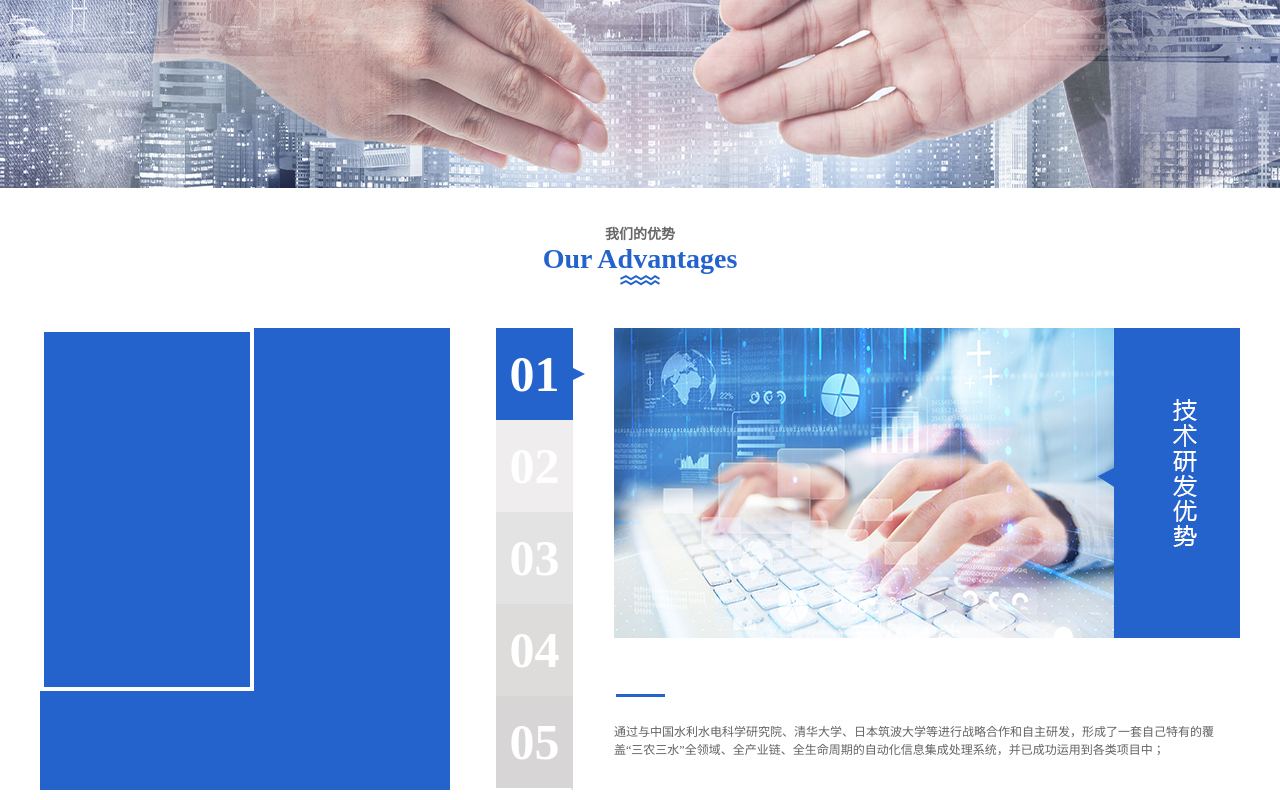
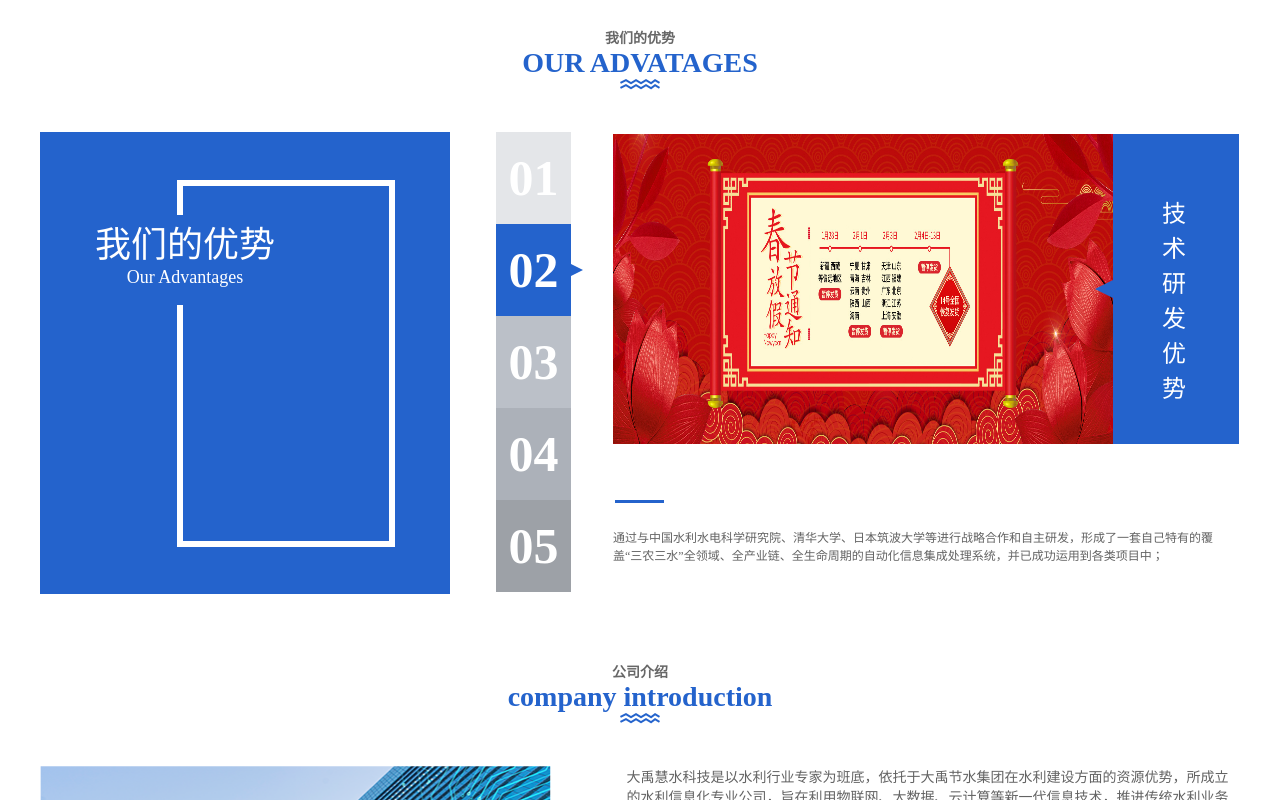
Before and after one commit to yanglixinflw/dayuhuishuiguanwang, a Vue app: page /companyProfile in a window 1280 px wide. Shown: the part 480-1280 px from the top of the page. Built offline with nearby package versions, Linux system fonts and the light colour scheme.

Commit message:
公司介绍

```diff
--- a/src/components/CompanyProfile/CompanyProfile.vue
+++ b/src/components/CompanyProfile/CompanyProfile.vue
@@ -5,61 +5,66 @@
             <main>
                 <div class="title">
                     <h1>我们的优势</h1>
-                    <div class='EnTitle'>Our Advantages</div>
+                    <div class='EnTitle'>OUR ADVATAGES</div>
                     <img class="icon" src='../../assets/icon.png'/>
+                    <!-- <div class="icon"></div> -->
                 </div>
                 <div class="content">
                     <div class="contentLeft">
                         <div class="kuang"></div>
+                        <div class="picDescription">
+                            <div class='picTitle'>我们的优势</div>
+                            <div class="picEnTitle">Our Advantages</div>
+                        </div>
                     </div>
                     <div class="contentRight">
-                        <el-tabs :tab-position="tabPosition" style="height: 462px;">
-                            <el-tab-pane label="01">
-                                <div>
+                        <ul class="sign">
+                            <li v-for="(dot, i) in sliders" :key="i"
+                                :class="{dotted: i === (currentIndex-1)}"
+                                @click = jump(i+1)
+                            >
+                                {{dot.num}}
+                                <span
+                                    :class="{active: i === (currentIndex-1)}"
+                                >
+                                </span>
+                            </li>
+                        </ul>
+                        <ul class="container" :style="containerStyle">
+                            <li>
                                 <div class="img">
-                                        <img src='../../assets/advantages2.jpg'/>
+                                    <img :src="sliders[sliders.length - 1].img" alt=""/>
+                                     <div class="instructions">
+                                        <div class='word'>{{sliders[sliders.length - 1].word}}</div>
+                                        <div class="triangle"></div>
+                                    </div>
                                 </div>
                                 <div class="line"></div>
-                                    <div class="description">通过与中国水利水电科学研究院、清华大学、日本筑波大学等进行战略合作和自主研发，形成了一套自己特有的覆盖“三农三水”全领域、全产业链、全生命周期的自动化信息集成处理系统，并已成功运用到各类项目中；</div>
+                                <div class="description">{{sliders[sliders.length - 1].data}}</div>
+                            </li>
+                            <li v-for="(item, index) in sliders" :key="index">
+                                <div class="img">
+                                    <img :src="item.img" alt=""/>
+                                    <div class="instructions">
+                                        <div class='word'>{{item.word}}</div>
+                                        <div class="triangle"></div>
                                     </div>
-                            </el-tab-pane>
-                            <el-tab-pane label="02">
-                                <div>
-                                    <div class="img">
-                                        <img src='../../assets/advantages2.jpg'/>
                                 </div>
                                 <div class="line"></div>
-                                    <div class="description">通过与中国水利水电科学研究院、清华大学、日本筑波大学等进行战略合作和自主研发，形成了一套自己特有的覆盖“三农三水”全领域、全产业链、全生命周期的自动化信息集成处理系统，并已成功运用到各类项目中；</div>
+                                <div class="description">{{item.data}}</div>
+                            </li>
+                            <li>
+                                <div class="img">
+                                    <img :src="sliders[0].img" alt=""/>
+                                    <div class="instructions">
+                                        <div class='word'>{{sliders[0].word}}</div>
+                                        <div class="triangle"></div>
                                     </div>
-                            </el-tab-pane>
-                            <el-tab-pane label="03">
-                                <div>
-                                    <div class="img">
-                                        <img src='../../assets/advantages2.jpg'/>
                                 </div>
                                 <div class="line"></div>
-                                    <div class="description">通过与中国水利水电科学研究院、清华大学、日本筑波大学等进行战略合作和自主研发，形成了一套自己特有的覆盖“三农三水”全领域、全产业链、全生命周期的自动化信息集成处理系统，并已成功运用到各类项目中；</div>
-                                </div>
-                            </el-tab-pane>
-                            <el-tab-pane label="04">
-                                <div>
-                                    <div class="img">
-                                        <img src='../../assets/advantages2.jpg'/>
-                                    </div>
-                                    <div class="line"></div>
-                                    <div class="description">通过与中国水利水电科学研究院、清华大学、日本筑波大学等进行战略合作和自主研发，形成了一套自己特有的覆盖“三农三水”全领域、全产业链、全生命周期的自动化信息集成处理系统，并已成功运用到各类项目中；</div>
-                                </div>
-                            </el-tab-pane>
-                            <el-tab-pane label="05">
-                                <div>
-                                    <div class="img">
-                                        <img src='../../assets/advantages2.jpg'/>
-                                    </div>
-                                    <div class="line"></div>
-                                    <div class="description">通过与中国水利水电科学研究院、清华大学、日本筑波大学等进行战略合作和自主研发，形成了一套自己特有的覆盖“三农三水”全领域、全产业链、全生命周期的自动化信息集成处理系统，并已成功运用到各类项目中；</div>
-                                </div>
-                            </el-tab-pane>
-                        </el-tabs>
+                                <div class="description">{{sliders[0].data}}</div>
+                            </li>
+                        </ul>
                     </div>
                 </div>
             </main>
@@ -87,11 +92,121 @@
 
 <script>
 export default {
-        name:"CompanyProfile",
-        data() {
+ name: 'companyProfile',
+ props: {
+  initialSpeed: {
+   type: Number,
+   default: 30
+  },
+  initialInterval: {
+   type: Number,
+   default: 4
+  }
+ },
+ data () {
   return {
-                tabPosition: 'left'
-            };
+   sliders:[
+    {
+        num:"01",
+        img:require("../../assets/advantages.jpg"),
+        data:"通过与中国水利水电科学研究院、清华大学、日本筑波大学等进行战略合作和自主研发，形成了一套自己特有的覆盖“三农三水”全领域、全产业链、全生命周期的自动化信息集成处理系统，并已成功运用到各类项目中；",
+        word:"技术研发优势"
+    },
+    {
+        num:"02",
+        img:require("../../assets/carousel2.jpg"),
+        data:"通过与中国水利水电科学研究院、清华大学、日本筑波大学等进行战略合作和自主研发，形成了一套自己特有的覆盖“三农三水”全领域、全产业链、全生命周期的自动化信息集成处理系统，并已成功运用到各类项目中；",
+        word:"技术研发优势"
+    },
+    {
+        num:"03",
+        img:require("../../assets/carousel3.jpg"),
+        data:"通过与中国水利水电科学研究院、清华大学、日本筑波大学等进行战略合作和自主研发，形成了一套自己特有的覆盖“三农三水”全领域、全产业链、全生命周期的自动化信息集成处理系统，并已成功运用到各类项目中；",
+        word:"技术研发优势"
+    },
+    {
+        num:"04",
+        img:require("../../assets/carousel1.jpg"),
+        data:"通过与中国水利水电科学研究院、清华大学、日本筑波大学等进行战略合作和自主研发，形成了一套自己特有的覆盖“三农三水”全领域、全产业链、全生命周期的自动化信息集成处理系统，并已成功运用到各类项目中；",
+        word:"技术研发优势"
+    },
+    {
+        num:"05",
+        img:require("../../assets/carousel3.jpg"),
+        data:"通过与中国水利水电科学研究院、清华大学、日本筑波大学等进行战略合作和自主研发，形成了一套自己特有的覆盖“三农三水”全领域、全产业链、全生命周期的自动化信息集成处理系统，并已成功运用到各类项目中；",
+        word:"技术研发优势"
+    },
+   ],
+   currentIndex:1,
+   distance:-460,
+   transitionEnd: true,
+   speed: this.initialSpeed
+  }
+ },
+ computed:{
+  containerStyle() {
+   return {
+    transform:`translate3d(0, ${this.distance}px, 0)`
+   }
+  },
+  interval() {
+   return this.initialInterval * 1000
+  }
+ },
+ mounted() {
+  this.init()
+ },
+ methods:{
+  init() {
+   this.play()
+   window.onblur = function() { this.stop() }.bind(this)
+   window.onfocus = function() { this.play() }.bind(this)
+  },
+  move(offset, direction, speed) {
+   if (!this.transitionEnd) return
+   this.transitionEnd = false
+   direction === -1 ? this.currentIndex += offset/460 : this.currentIndex -= offset/460
+   if (this.currentIndex > 5) this.currentIndex = 1
+   if (this.currentIndex < 1) this.currentIndex = 5
+   const destination = this.distance + offset * direction
+   this.animate(destination, direction, speed)
+  },
+  animate(des, direc, speed) {
+   if (this.temp) {
+    window.clearInterval(this.temp)
+    this.temp = null
+   }
+   this.temp = window.setInterval(() => {
+    if ((direc === -1 && des < this.distance) || (direc === 1 && des > this.distance)) {
+     this.distance += speed * direc
+    } else {
+     this.transitionEnd = true
+     window.clearInterval(this.temp)
+     this.distance = des
+     if (des < -2300) this.distance = -460
+     if (des > -460) this.distance = -2300
+    }
+   }, 20)
+  },
+  jump(index) {
+   const direction = index - this.currentIndex >= 0 ? -1 : 1
+   const offset = Math.abs(index - this.currentIndex) * 460
+   const jumpSpeed = Math.abs(index - this.currentIndex) === 0 ? this.speed : Math.abs(index - this.currentIndex) * this.speed
+   this.move(offset, direction, jumpSpeed)
+  },
+  play() {
+   if (this.timer) {
+    window.clearInterval(this.timer)
+    this.timer = null
+   }
+   this.timer = window.setInterval(() => {
+    this.move(460, -1, this.speed)
+   }, this.interval)
+  },
+  stop() {
+   window.clearInterval(this.timer)
+   this.timer = null
+  }
  }
 }
 </script>
@@ -99,13 +214,14 @@
 <style lang="less" scoped>
     .companyProfile{
         width: 100%;
+        min-width: 1200px;
         .banner{
             width: 100%;
-            height: 600px;
         }
         main{
             width: 1200px;
             margin:auto;
+            position: relative;
             .title{
                 width: 100%;
                 margin-top:31px;
@@ -126,6 +242,18 @@
                     display: block;
                     margin: auto;
                 }
+                // .icon::before {
+                //     content: '';
+                //     position: absolute;
+                //     top: 56px;
+                //     width: 48px;
+                //     height: 0.5em;
+                //     background:
+                //         linear-gradient(135deg, transparent, transparent 45%, #2463cc, transparent 55%, transparent 100%),
+                //         linear-gradient(45deg, transparent, transparent 45%, #2463cc, transparent 55%, transparent 100%);
+                //     background-size: 1em 1em;
+                //     background-repeat: repeat-x, repeat-x;
+                // }
             }
             .content{
                 width: 100%;
@@ -136,10 +264,138 @@
                     height: 462px;
                     background: #2463cc;
                     margin-right: 46px;
+                    position: relative;
                     .kuang{
                         width: 206px;
                         height: 355px;
-                        border:4px solid #fff;
+                        border:6px solid #fff;
+                        position: absolute;
+                        right: 55px;
+                        left: 137px;
+                        top:0;
+                        bottom:0;
+                        margin:auto;
+                    }
+                    .picDescription{
+                        position: absolute;
+                        width: 290px;
+                        height: 90px;
+                        background: #2463cc;
+                        top:83px;
+                        .picTitle{
+                            font-size: 36px;
+                            color:#fff;
+                            text-align: center;
+                        }
+                        .picEnTitle{
+                            font-size: 18px;
+                            color:#fff;
+                            text-align: center;
+                        }
+                    }
+                }
+                .contentRight{
+                    display: flex;
+                    overflow: hidden;
+                   .sign{
+                        width: 75px;
+                        height: 461px;
+                        list-style: none;
+                        margin-right: 42px;
+                        li{
+                            position: relative;
+                            width: 100%;
+                            height: 92px;
+                            font-size: 50px;
+                            color:#fff;
+                            font-weight: bold;
+                            text-align: center;
+                            line-height: 92px;
+                        }
+                        .dotted{
+                            background: #2463cc !important;
+                        }
+                        .active{
+                            position:absolute;
+                            right: -12px;
+                            top:0;
+                            bottom:0;
+                            margin: auto;
+                            width: 0;
+                            height: 0;
+                            display: block;
+                            border-top: 6px solid transparent;
+                            border-bottom: 6px solid transparent;
+                            border-left: 12px solid #2463cc;
+                        }
+                        li:nth-child(1){
+                            background:#e4e6e9;
+                        }
+                        li:nth-child(2){
+                            background:#d5dae2;
+                        }
+                        li:nth-child(3){
+                            background:#bbc0c8;
+                        }
+                        li:nth-child(4){
+                            background:#acb1b9;
+                        }
+                        li:nth-child(5){
+                            background:#9da1a7;
+                        }
+                   }
+                   .container{
+                       width: 626px;
+                       list-style: none;
+                       height: 461px;
+                       li{
+                           width: 100%;
+                           height: 461px;
+                           .line{
+                                width: 49px;
+                                height: 3px;
+                                margin: 56px 0 25px 2px;
+                                background:#2463cc;
+                            }
+                            .img{
+                                width: 100%;
+                                height: 310px;
+                                background:#b0dcf4;
+                                display:flex;
+                                img{
+                                    width: 500px;
+                                    height: 310px;
+                                }
+                                .instructions{
+                                    width: 126px;
+                                    height: 310px;
+                                    background:#2463cc;
+                                    position: relative;
+                                    .word{
+                                        width: 28px;
+                                        font-size:24px;
+                                        color:#fff;
+                                        margin:60px auto 0;
+                                    }
+                                    .triangle{
+                                        position:absolute;
+                                        width: 0;
+                                        height: 0;
+                                        border-top:9px solid transparent;
+                                        border-bottom:9px solid transparent;
+                                        border-right:18px solid #2463cc;
+                                        left:-18px;
+                                        top:0;
+                                        bottom:0;
+                                        margin:auto;
+                                    }
+                                }
+                            }
+                           .description{
+                                font-size:12px;
+                                color:#636363;
+                            }
+                       }
                    }
                 }
             }
@@ -168,86 +424,3 @@
         }
     }
 </style>
-<style lang='less'>
-    .companyProfile{
-        main{
-            .content{
-                .contentRight{
-                    .el-tabs,.el-tabs--left{
-                        .el-tabs__header{
-                            .el-tabs__nav-wrap{
-                                overflow: visible!important;
-                                .el-tabs__nav-scroll{
-                                     overflow: visible!important;
-                                }
-                            }
-                            margin-right:42px;
-                            width: 76px;
-                            border-right:12px;
-                            .el-tabs__nav{
-                                .el-tabs__active-bar{
-                                    width:0;
-                                    height:0 !important;
-                                    right:-12px;
-                                    top:40px;
-                                    z-index:100;
-                                    border-top:6px solid transparent;
-                                    border-bottom:6px solid transparent;
-                                    border-left:12px solid #2463cc;
-                                    background:#fff;
-                                }
-                                .is-active{
-                                    background:#2463cc!important;
-                                }
-                                .el-tabs__item{
-                                    padding:0;
-                                    height: 92px;
-                                    font-size:50px;
-                                    color:#fff;
-                                    font-weight:bold;
-                                    line-height:92px;
-                                    text-align:center;
-                                }
-                                #tab-0{
-                                    background:#f7f4f5;
-                                }
-                                #tab-1{
-                                    background:#efedee;
-                                }
-                                #tab-2{
-                                    background:#e3e3e3;
-                                }
-                                #tab-3{
-                                    background:#dedbdb;
-                                }
-                                #tab-4{
-                                    background:#d7d5d6;
-                                }
-                            }
-                        }
-                        .el-tabs__content{
-                            width: 626px;
-                            .el-tab-pane{
-                                .img{
-                                    width: 100%;
-                                    height: 310px;
-                                    background:#b0dcf4
-                                }
-                                .line{
-                                    width: 49px;
-                                    height: 3px;
-                                    margin: 56px 0 25px 2px;
-                                    background:#2463cc;
-                                }
-                                .description{
-                                    font-size:12px;
-                                    color:#636363;
-                                }
-                            }
-                        }
-                    }
-                }
-            }
-        }
-    }
-</style>
```
Also changed, not shown: src/assets/advantages.jpg (added), src/assets/advantages2.jpg (deleted). Lines whose indentation alone changed are shown as unchanged.
